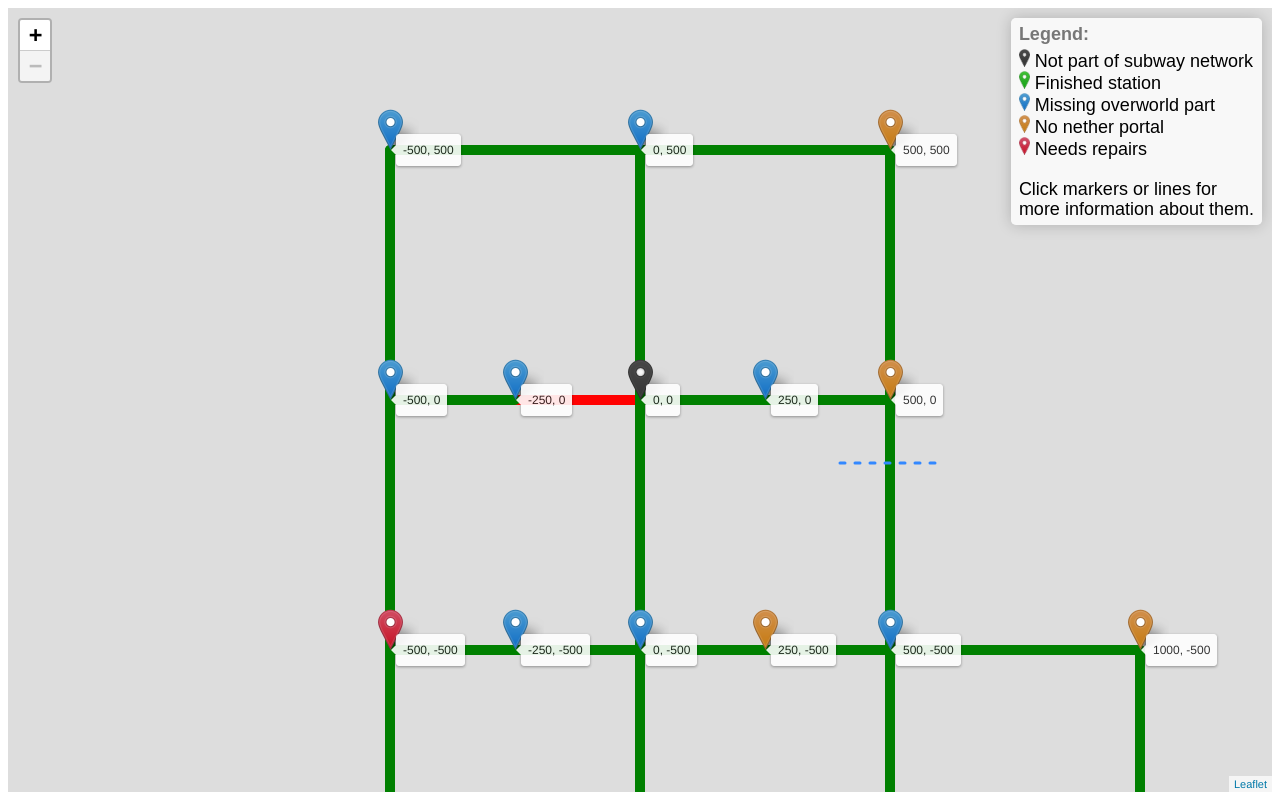
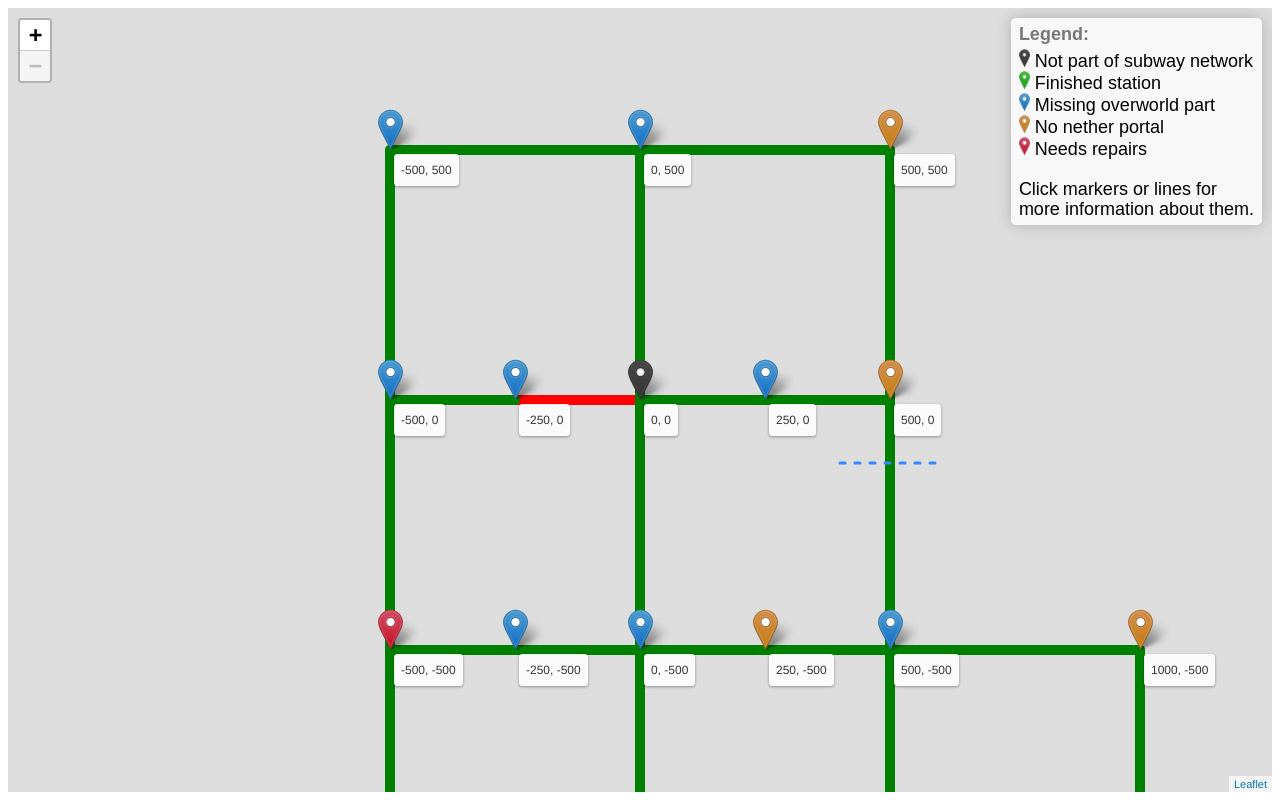
Before and after one commit to C4K3/nethersubway, a plain HTML site: page index.html in a window 1280 px wide. Drawn offline with Linux system fonts and the light colour scheme.

Commit message:
Remove tooltips' tips

```diff
--- a/index.html
+++ b/index.html
@@ -22,6 +22,13 @@
 	.legend h4 {
 		margin: 0 0 5px;
 		color: #777;
+	}
+	.leaflet-tooltip-right.station-labels::before {
+		border: 0px;
+		width: 0px;
+		height: 0px;
+		margin: 0px;
+		padding: 0px;
 	}
 		</style>
 	</head>
@@ -75,8 +82,9 @@ var station = function(x, z, icon) {
 	L.marker(xz(x, z), {icon: icon}).addTo(map).bindTooltip(x + ', ' + z, {
 		permanent: true,
 		className: "station-labels",
-		offset: [0, 0],
+		offset: [-2, 20],
 		direction: 'right',
+		opacity: 0.9,
 	});
 };
 /// Create a subway path between the two points
```
